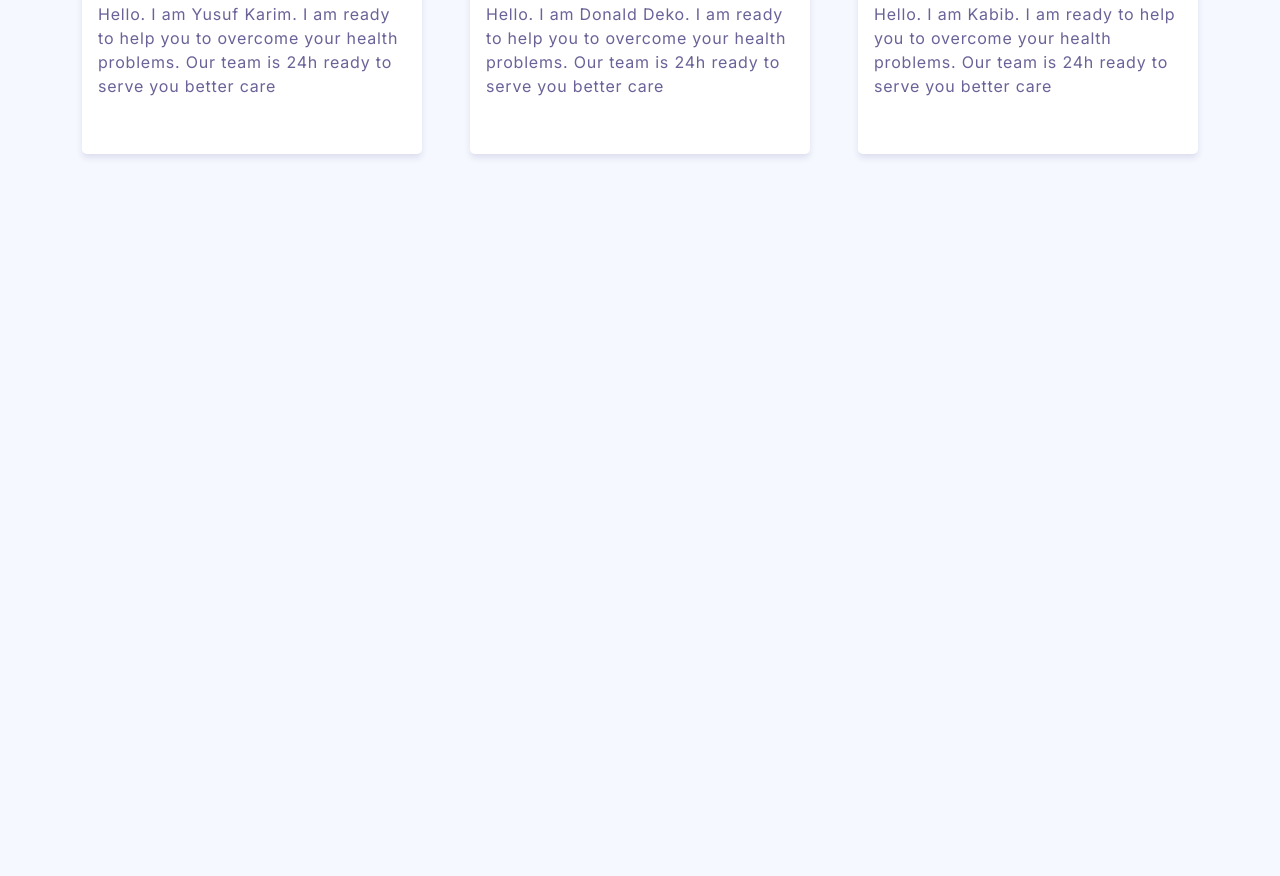
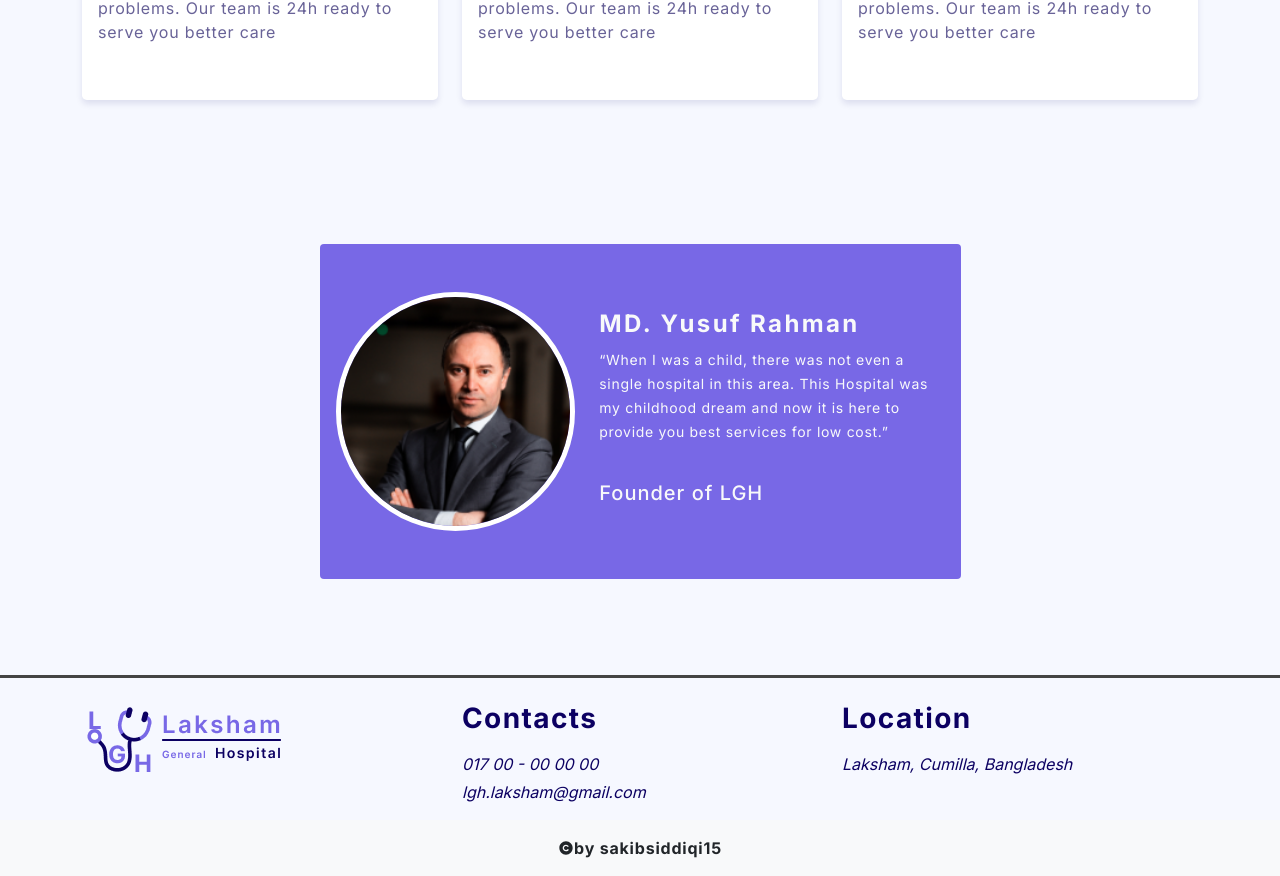
Before and after one commit to sakib-siddiqi/React-LG-Hospital, a React (Create React App) app: page / in a window 1280 px wide. Shown: the part 2404-3280 px from the top of the page. Before the commit the page ends 2606 px from the top, so only its background shows below. Built offline with nearby package versions, Linux system fonts and the light colour scheme.

Commit message:
home page done + footer + service page

```diff
--- a/src/App.js
+++ b/src/App.js
@@ -3,6 +3,7 @@ import { BrowserRouter, Switch, Route } from "react-router-dom";
 import "./App.css";
 import Home from "./Pages/Home/Home";
 import Services from "./Pages/Services/Services";
+import Footer from "./Shared/Footer";
 import Header from "./Shared/Header";
 function App() {
   return (
@@ -12,6 +13,7 @@ function App() {
         <Route exact path="/" component={Home} />
         <Route path="/services" component={Services} />
       </Switch>
+      <Footer />
     </BrowserRouter>
   );
 }
--- a/src/Pages/Home/Components/Doctors/Doctors.js
+++ b/src/Pages/Home/Components/Doctors/Doctors.js
@@ -12,7 +12,7 @@ const Doctors = () => {
       <Title className="text-dark fw-bold ls-1 mt-5" title="Doctors">
         <FaClinicMedical />
       </Title>
-      <Row xm={12} md={2} lg={3} className="g-5 mb-5 mt-1">
+      <Row xs={1} md={2} lg={3} className="g-4 mb-5 mt-1">
         {doctors.length ? (
           <>
             {doctors.map((doctor) => (
--- /dev/null
+++ b/src/Pages/Home/Components/Founder/Founder.js
@@ -0,0 +1,41 @@
+import React from "react";
+import { Card, Col, Container, Row } from "react-bootstrap";
+import "./founder.css";
+const Founder = () => {
+  return (
+    <Container className="py-5" id="founder">
+      <Row className="justify-content-center mt-5">
+        <Col xm={11} md={9} lg={7}>
+          <Card className="bg-primary text-light px-3 py-5">
+            <Row>
+              <Col xm={12} md={5}>
+                <img
+                  src="/Images/founder.png"
+                  alt="founder.png"
+                  className="rounded-pill img-fluid mb-3 mb-md-auto"
+                />
+              </Col>
+              <Col
+                xm={12}
+                md={7}
+                className="center justify-content-around flex-column align-items-start"
+              >
+                <div>
+                  <h4 className="fw-bold ls-2">MD. Yusuf Rahman</h4>
+                  <small className="ls-1 lh-base">
+                    “When I was a child, there was not even a single hospital in
+                    this area. This Hospital was my childhood dream and now it
+                    is here to provide you best services for low cost.”
+                  </small>
+                </div>
+                <p className="text-light h5 ls-1">Founder of LGH</p>
+              </Col>
+            </Row>
+          </Card>
+        </Col>
+      </Row>
+    </Container>
+  );
+};
+
+export default Founder;
--- /dev/null
+++ b/src/Pages/Home/Components/Founder/founder.css
@@ -0,0 +1,7 @@
+#founder img {
+  aspect-ratio: 1;
+  width: 100%;
+  object-fit: cover;
+  object-position: top;
+  border: 5px solid var(--light);
+}
--- a/src/Pages/Home/Components/TopServices/TopServices.js
+++ b/src/Pages/Home/Components/TopServices/TopServices.js
@@ -14,7 +14,7 @@ const TopServices = () => {
       <Title className="text-dark fw-bold ls-1 mt-5" title="Services">
         <IoDiamond />
       </Title>
-      <Row xm={12} md={2} lg={3} className="g-5 mb-5 mt-1">
+      <Row xs={1} md={2} lg={3} className="g-4 mb-5 mt-1">
         {services.length ? (
           <>
             {services.slice(0, 6).map((service) => (
--- a/src/Pages/Home/Home.js
+++ b/src/Pages/Home/Home.js
@@ -2,6 +2,7 @@ import React from "react";
 import Banner from "./Components/Banner";
 import COVID19 from "./Components/COVID19";
 import Doctors from "./Components/Doctors/Doctors";
+import Founder from "./Components/Founder/Founder";
 import TopServices from "./Components/TopServices/TopServices";
 import "./Home.css";
 const Home = () => {
@@ -11,6 +12,7 @@ const Home = () => {
       <COVID19 />
       <TopServices />
       <Doctors />
+      <Founder />
     </div>
   );
 };
--- a/src/Pages/Services/Services.js
+++ b/src/Pages/Services/Services.js
@@ -16,13 +16,11 @@ const Services = () => {
       </Title>
 
       {services.length ? (
-        <>
-          <Row xm={12} md={2} lg={3} className="g-5 mb-5 mt-1">
-            {services.map((service) => (
-              <ServiceCard service={service} />
-            ))}
-          </Row>
-        </>
+        <Row xs={1} md={2} lg={3} className="g-4 mb-5 mt-1">
+          {services.map((service) => (
+            <ServiceCard service={service} />
+          ))}
+        </Row>
       ) : (
         <h2 className="text-center mt-4 text-primary">Loading...</h2>
       )}
--- /dev/null
+++ b/src/Shared/Footer.js
@@ -0,0 +1,35 @@
+import React from "react";
+import { Col, Container, Row } from "react-bootstrap";
+import { RiCopyrightFill } from "react-icons/ri";
+import { Link } from "react-router-dom";
+const Footer = () => {
+  return (
+    <footer style={{ borderTop: "3px solid #444" }}>
+      <Container className="pt-4">
+        <Row xs={1} md={2} lg={3} className="g-4">
+          <Col>
+            <Link exact to="/">
+              <img src="/logo2.png" alt="logo2.png" />
+            </Link>
+          </Col>
+          <Col>
+            <h3 className="text-dark ls-1 fw-bold mb-3">Contacts</h3>
+            <p className="fst-italic mb-1 text-dark">017 00 - 00 00 00 </p>
+            <p className="fst-italic text-dark">lgh.laksham@gmail.com </p>
+          </Col>
+          <Col>
+            <h3 className="text-dark ls-1 fw-bold mb-3">Location</h3>
+            <p className="fst-italic mb-1 text-dark">
+              Laksham, Cumilla, Bangladesh
+            </p>
+          </Col>
+        </Row>
+      </Container>
+      <p className="py-3 text-center center bg-light mb-0 fw-bold ls-1">
+        <RiCopyrightFill /> by sakibsiddiqi15
+      </p>
+    </footer>
+  );
+};
+
+export default Footer;
```
